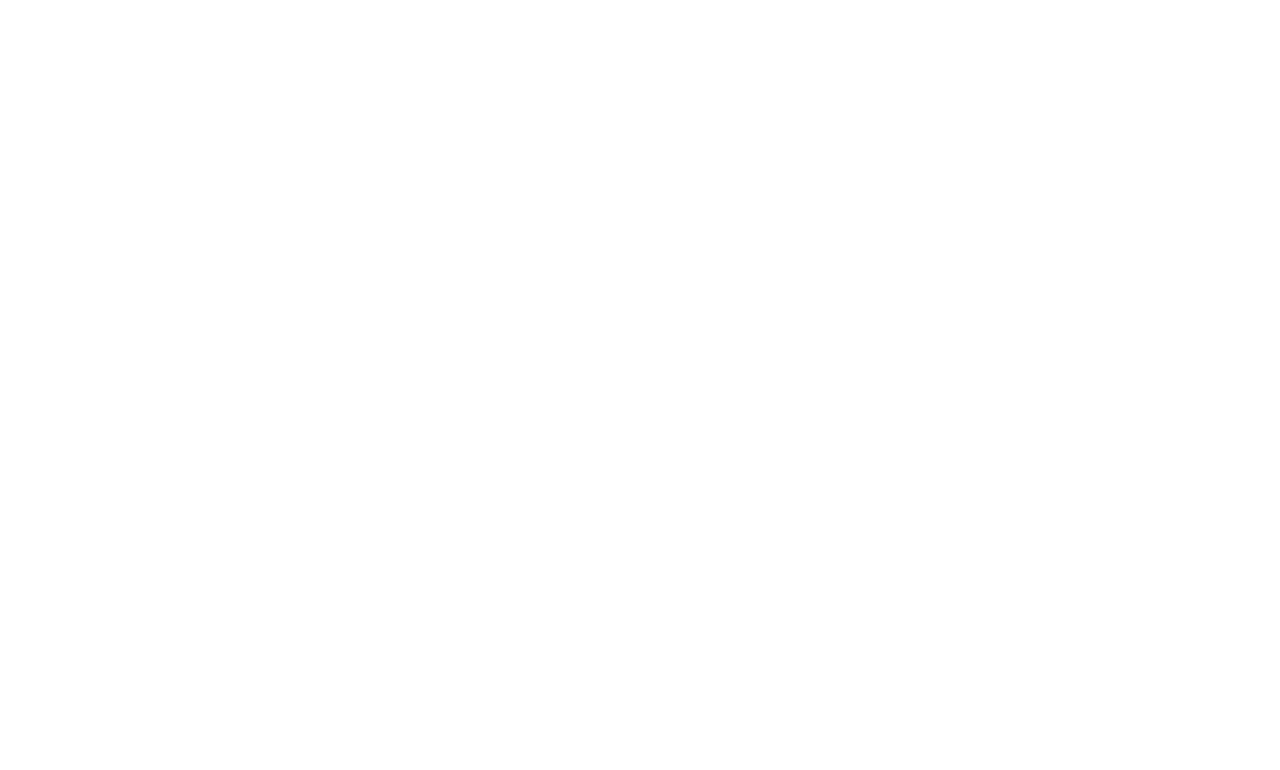
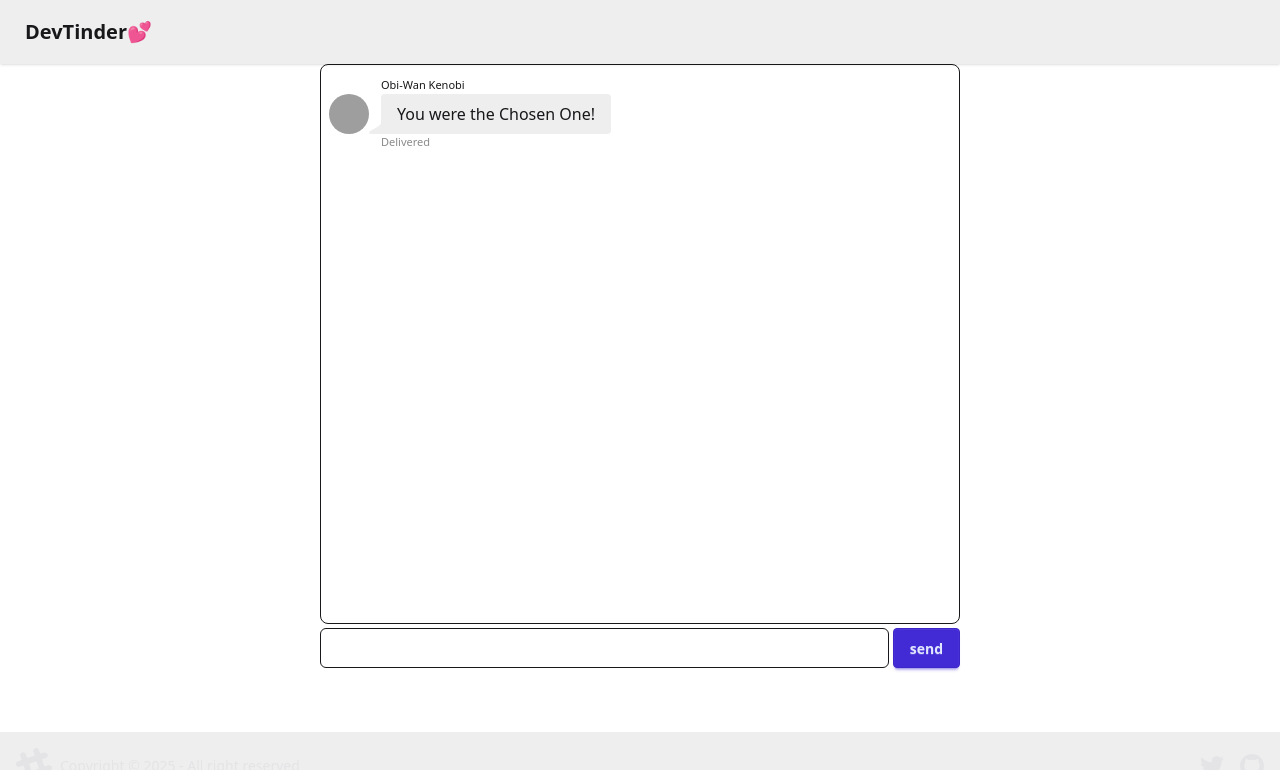
Before and after one commit to Kartikey349/DevTinder-Frontend, a React (Vite) app: page /chat/1 in a window 1280 px wide. Before the commit this address had no page. Shown: the top 770 px of the page. Built offline with nearby package versions, Linux system fonts and the light colour scheme; no server answers; grey boxes are pictures that could not be loaded.

Commit message:
created chat component

```diff
--- a/src/App.jsx
+++ b/src/App.jsx
@@ -7,6 +7,7 @@ import Feed from "./components/Feed";
 import Profile from "./components/Profile";
 import ConnectionRequest from "./components/connectionRequest";
 import Connections from "./components/Connections";
+import Chat from "./components/Chat";
 
 
 function App() {
@@ -21,6 +22,7 @@ function App() {
           <Route path="/profile" element={<Profile />}></Route>
           <Route path="/request" element={<ConnectionRequest />}></Route>
           <Route path="/connection" element={<Connections />}></Route>
+          <Route path="/chat/:toUserId" element={<Chat />}></Route>
         </Route>
       </Routes>
     </BrowserRouter>
--- /dev/null
+++ b/src/components/Chat.jsx
@@ -0,0 +1,30 @@
+const Chat = () => {
+    return(
+        <div className="flex justify-center items-center flex-col">
+        <div className="w-6/12 border h-[70vh] p-2 rounded-lg overflow-y-scroll">
+            <div className="chat chat-start">
+                <div className="chat-image avatar">
+                <div className="w-10 rounded-full">
+                    <img
+                    alt="Tailwind CSS chat bubble component"
+                    src="https://img.daisyui.com/images/profile/demo/kenobee@192.webp"
+                    />
+                </div>
+                </div>
+                <div className="chat-header">
+                Obi-Wan Kenobi
+                <time className="text-xs opacity-50"></time>
+                </div>
+                <div className="chat-bubble">You were the Chosen One!</div>
+                <div className="chat-footer opacity-50">Delivered</div>
+            </div>
+        </div>
+        <div className="w-6/12 flex gap-1 mt-1">
+            <input className="border-1 flex-1 rounded-md" type="text" />
+            <button className="btn-primary btn">send</button>
+        </div>
+</div>
+)
+}
+
+export default Chat;
--- a/src/components/Connections.jsx
+++ b/src/components/Connections.jsx
@@ -4,6 +4,7 @@ import { useDispatch, useSelector } from "react-redux"
 import { useEffect } from "react";
 import ConnectionCard from "./ConnectionCard";
 import { addConnection } from "../utils/connectionSlice";
+import { Link } from "react-router-dom";
 
 const Connections = () => {
     const dispatch = useDispatch();
@@ -43,7 +44,7 @@ const Connections = () => {
                     <p className="line-clamp-2">{about}</p>
                     <p>{age}, {gender}</p>
                     <div className="card-actions justify-end">
-                        <button className="btn btn-primary">Message</button>
+                       <Link to={"/chat/" + _id}> <button className="btn btn-primary">Message</button></Link>
                     </div>
                 </div>
                 </div>
```
